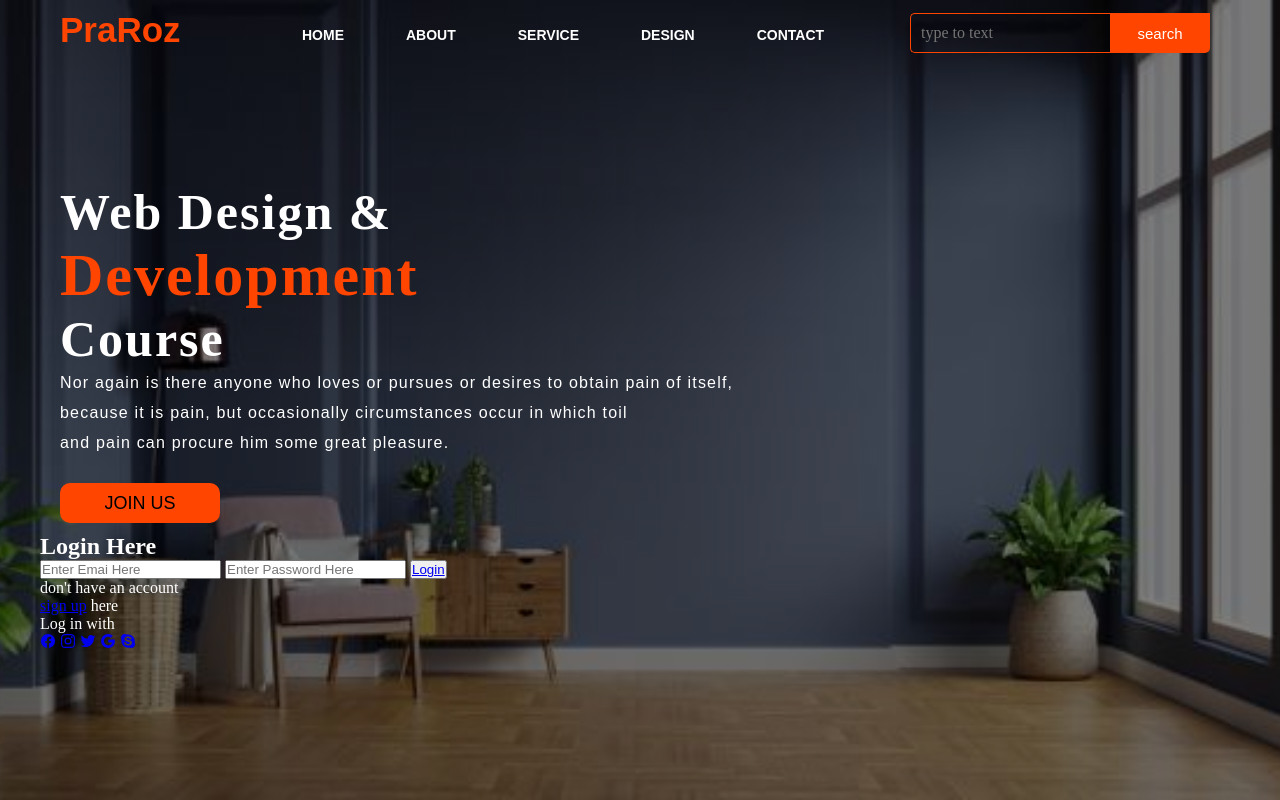
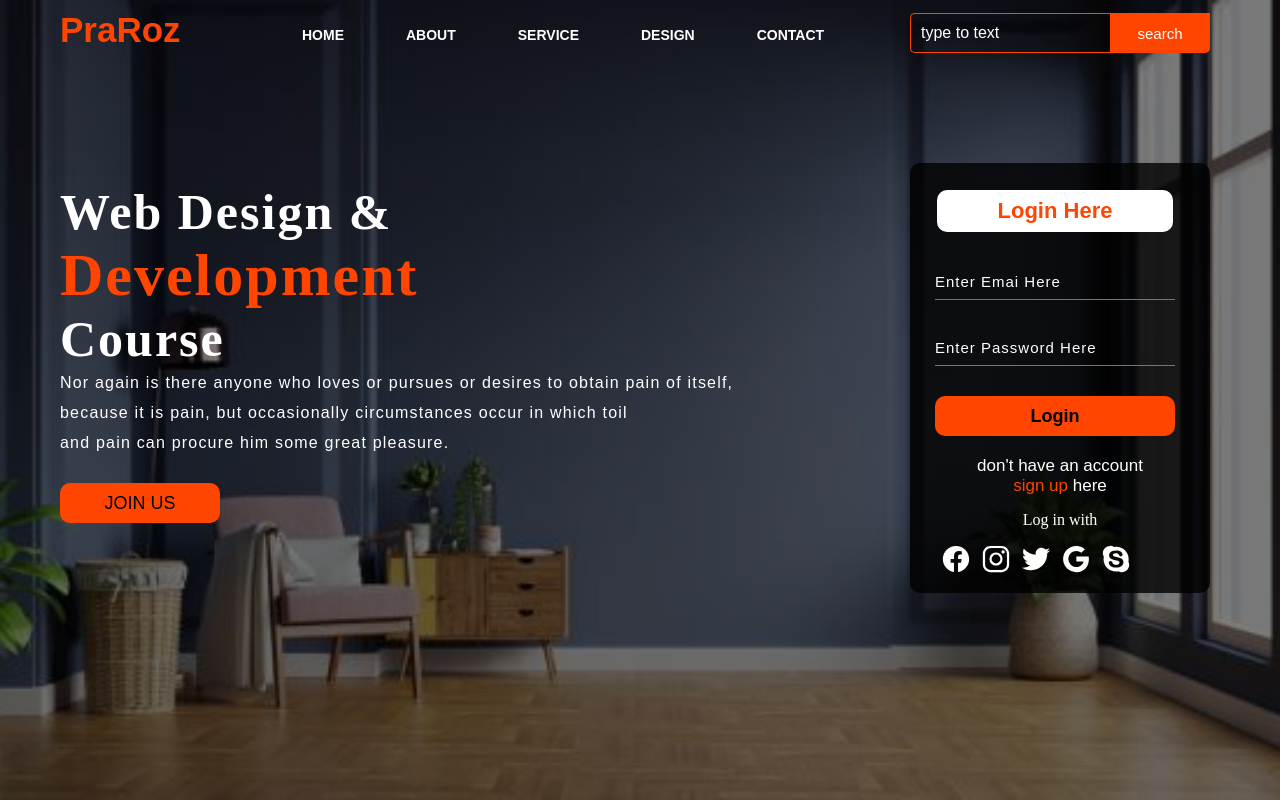
Before and after one commit to faithken01/html.portfolio, a plain HTML site: page index.html in a window 1280 px wide. Drawn offline with nearby package versions, Linux system fonts and the light colour scheme.

Commit message:
Add files via upload

```diff
--- a/style.css
+++ b/style.css
@@ -167,3 +167,111 @@ ul li a:hover {
     color: orangered;
     font-size: 60px;
 }
+
+.form {
+    width: 250px;
+    height: 380px;
+    background: linear-gradient(to top, rgba(0,0,0,0.8)50%,rgba(0,0,0,0.8)50%);
+    position: absolute;
+    top: -20px;
+    left: 870px;
+    border-radius: 10px;
+    padding: 25px;
+}
+
+.form h2 {
+    width: 220px;
+    font-family: sans-serif;
+    text-align: center;
+    color: orangered;
+    font-size: 22px;
+    background-color: white;
+    border-radius: 10px;
+    margin: 2px;
+    padding: 8px;
+}
+
+.form input {
+    width: 240px;
+    height: 35px;
+    background: transparent;
+    border-bottom: 1px solid orangered;
+    border-top: none;
+    border-right: none;
+    border-left: none;
+    color: white;
+    font-size: 15px;
+    letter-spacing: 1px;
+    margin-top: 30px;
+    font-family: sans-serif;
+}
+
+.form input:focus {
+    outline: none;
+
+}
+
+::placeholder {
+    color: white;
+    font-family: Arial;
+
+}
+
+.btnn {
+    width: 240px;
+    height: 40px;
+    background: orangered;
+    border: none;
+    margin-top: 30px;
+    font-size: 18px;
+    border-radius: 10px;
+    cursor: pointer;
+    color: white;
+    transition: 0.4s ease;
+}
+
+.btnn:hover {
+    background: white;
+    color: orangered;
+}
+
+.btnn a {
+    text-decoration: none;
+    color: black;
+    font-weight: bold;
+}
+.form .link {
+    font-family: Arial, Helvetica, sans-serif;
+    font-size: 17px;
+    padding-top: 20px;
+    text-align: center;
+}
+
+.form .link a{
+    text-decoration: none;
+    color: orangered;
+}
+
+.liw {
+    padding-top: 15px;
+    padding-bottom: 10px;
+    text-align: center;
+}
+
+.icons a{
+    text-decoration: none;
+    color: white;
+
+}
+
+.icon ion-icon {
+    color: white;
+    font-size: 30px;
+    padding-left: 6px;
+    padding-top: 5px;
+    transition: 0.3s ease;
+}
+
+.icon ion-icon:hover {
+    color: orangered;
+}
```
